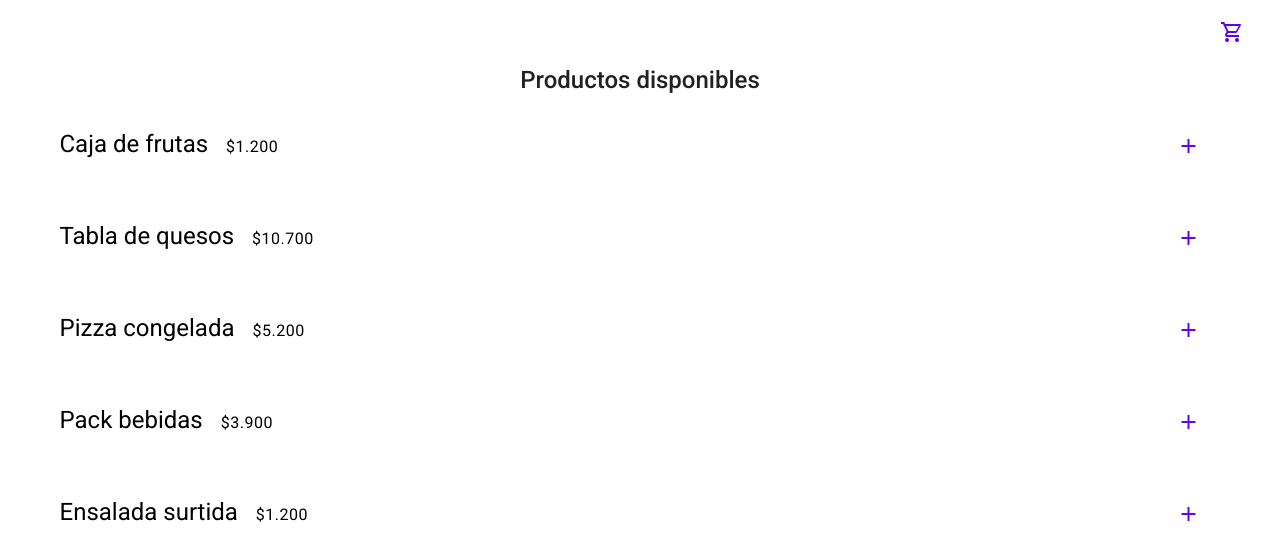
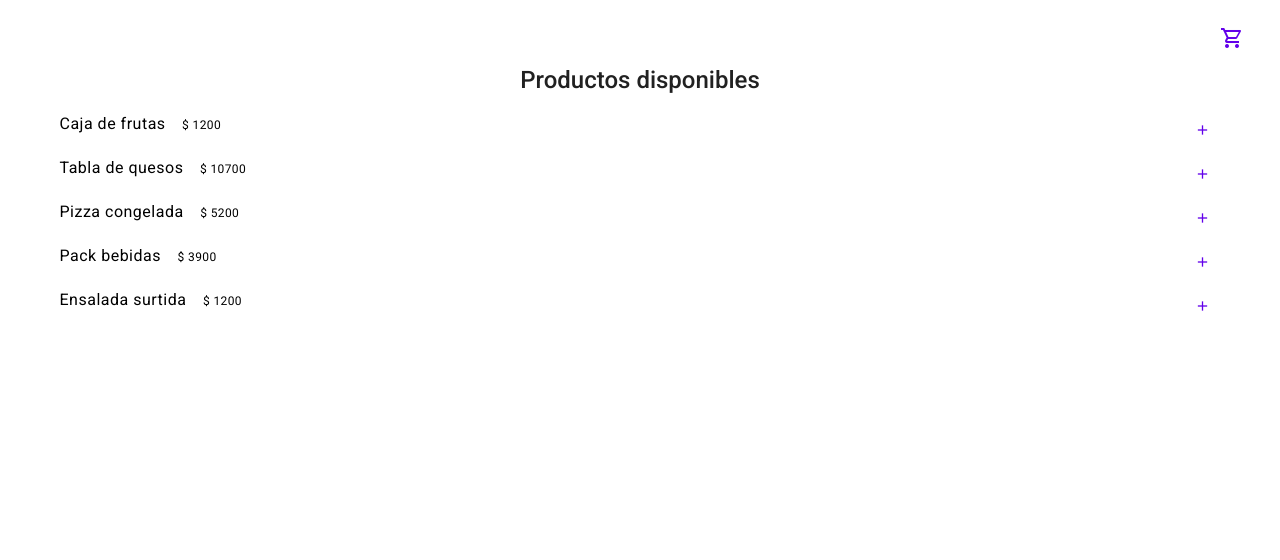
Before and after one commit to const-az/ShoppingCart, a Vue app: page / in a window 1280 px wide. Shown: the top 560 px of the page. Built offline with nearby package versions, Linux system fonts and the light colour scheme.

Commit message:
App.vue : Adds products to data. NavBar.vue : shows cart list items and displays a button to empty cart.

```diff
--- a/src/App.vue
+++ b/src/App.vue
@@ -1,17 +1,17 @@
 <template>
   <v-app>
-    <nav-bar></nav-bar>
+    <nav-bar :cart='cart' @empty-cart="emptyCart"></nav-bar>
     <v-main class="my-10">
       <v-container>
         <p class="text-h5 text-center font-weight-medium mt-3">Productos disponibles</p>
-        <v-card flat class="my-8" v-for="(product, index) in products" :key="index">
-          <v-row>
-            <v-col cols="12" md="10">
-              <p class="text-h5 black--text">{{product.name}} <span class="mx-3 text-body-1">{{product.price}}</span></p>
+        <v-card flat class="my-2" v-for="(product, index) in products" :key="index">
+          <v-row no-gutters>
+            <v-col cols="10">
+              <p class="text-body-1 black--text ma-0">{{product.name}} <span class="mx-3 text-caption">$ {{product.price}}</span></p>
             </v-col>
-            <v-col cols="12" md="2" class="text-right">
-              <v-btn text color="deep-purple accent-4">
-                <span class="hidden-md-and-up mr-3">Agregar</span><v-icon>mdi-plus</v-icon>
+            <v-col cols="2" class="text-right">
+              <v-btn icon color="deep-purple accent-4" @click="addToCart(product)">
+                <v-icon small>mdi-plus</v-icon>
               </v-btn>
             </v-col>
           </v-row>
@@ -31,12 +31,26 @@ export default {
   },
   data: () => ({
     products: [
-      { name: 'Caja de frutas', price: "$1.200"},
-      { name: 'Tabla de quesos', price: "$10.700"},
-      { name: 'Pizza congelada', price: "$5.200"},
-      { name: 'Pack bebidas', price: "$3.900"},
-      { name: 'Ensalada surtida', price: "$1.200"},
-    ]
+      { name: 'Caja de frutas', price: 1200},
+      { name: 'Tabla de quesos', price: 10700},
+      { name: 'Pizza congelada', price: 5200},
+      { name: 'Pack bebidas', price: 3900},
+      { name: 'Ensalada surtida', price: 1200},
+    ],
+    cart: {
+      items: [],
+      total: null
+    }
   }),
+  methods: {
+    addToCart(item){
+      this.cart.items.push(item)
+      this.cart.total += item.price
+    },
+    emptyCart() {
+      this.cart.items = []
+      this.cart.total = null
+    },
+  }
 };
 </script>
--- a/src/components/NavBar.vue
+++ b/src/components/NavBar.vue
@@ -1,8 +1,48 @@
 <template>
-  <v-app-bar color="transparent" dense flat absolute class="px-5 py-2">
+  <v-app-bar color="transparent" dense flat absolute class="pa-2">
     <v-spacer></v-spacer>
-    <v-btn icon>
-      <v-icon color="deep-purple accent-4">mdi-cart-outline</v-icon>
-    </v-btn>
+    <v-menu>
+        <template v-slot:activator="{ on, attrs }">
+          <v-badge :content="cart.items.length" :value="cart.items.length" color="green" overlap class="pt-3">
+            <v-btn icon v-bind="attrs" v-on="on">
+              <v-icon color="deep-purple accent-4">mdi-cart-outline</v-icon>
+            </v-btn>
+          </v-badge>
+        </template>
+        <v-list v-if="cart.items.length!=0">
+          <v-list-item v-for="(i, index) in cart.items" :key="index" class="py-0" two-line>
+            <v-list-item-content>
+              <v-list-item-title class="text-body-2 font-weight-medium">{{i.name}} <span class="text-caption"></span></v-list-item-title>
+              <v-list-item-subtitle>${{i.price}}</v-list-item-subtitle>
+            </v-list-item-content>
+          </v-list-item>
+          <v-list-item class="text-right">
+            <v-list-item-title class="text-body-2 deep-purple--text text--accent-4">Total: <span class="font-weight-bold">${{cart.total}}</span></v-list-item-title>
+          </v-list-item>
+          <v-list-item>
+            <v-btn small outlined rounded color="deep-purple accent-4" @click="emptyCart">Vaciar</v-btn>
+            <v-btn small rounded depressed dark class="ml-2" color="deep-purple accent-4">Pagar</v-btn>
+          </v-list-item>
+        </v-list>
+        <v-list v-else>
+          <v-list-item>No hay productos</v-list-item>
+        </v-list>
+      </v-menu>
   </v-app-bar>
 </template>
+
+<script>
+export default {
+  props: {
+    cart: {
+      type: Object,
+      required: true
+    }
+  },
+  methods: {
+    emptyCart(){
+      this.$emit("empty-cart");
+    }
+  }
+}
+</script>
```
